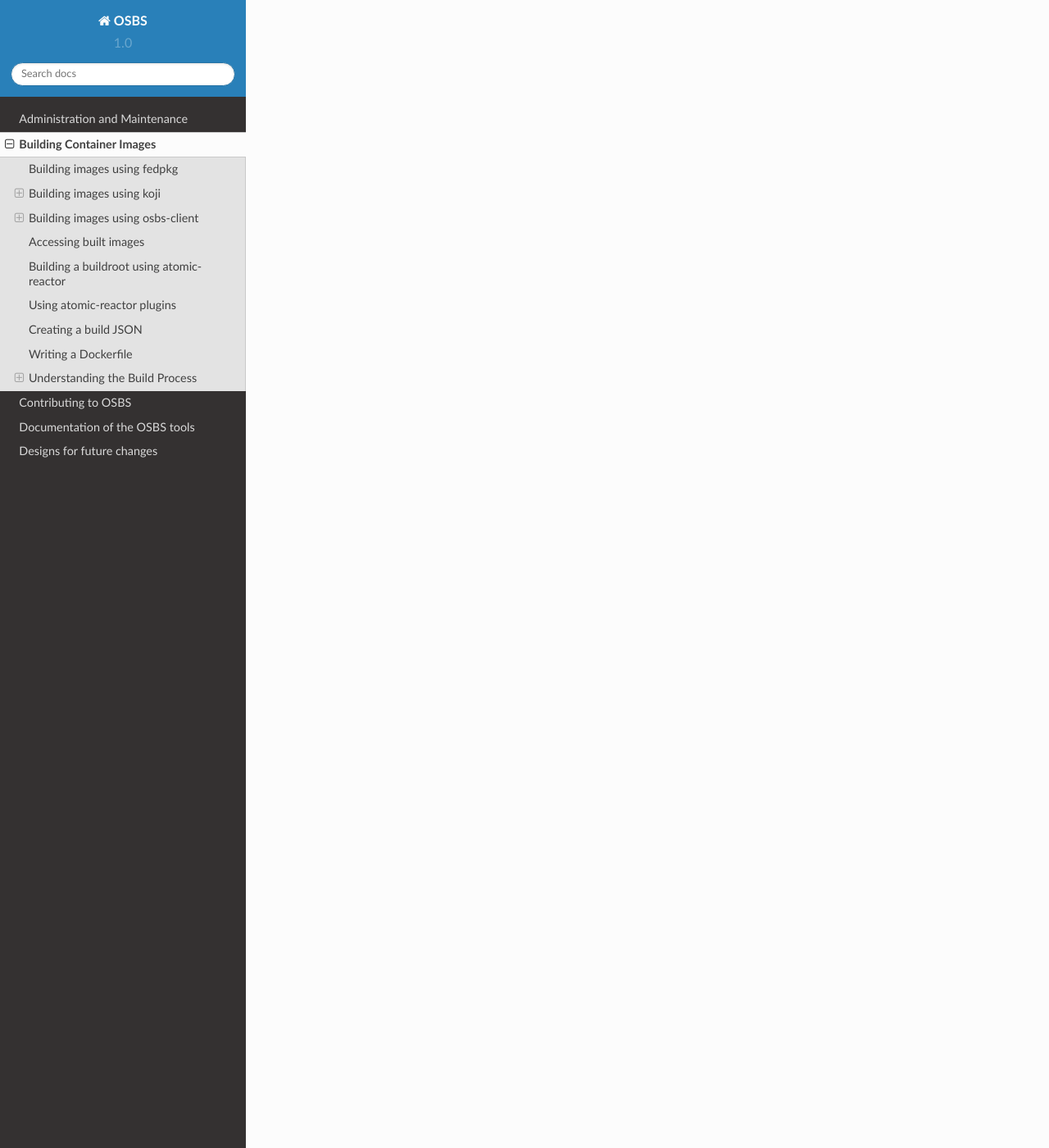
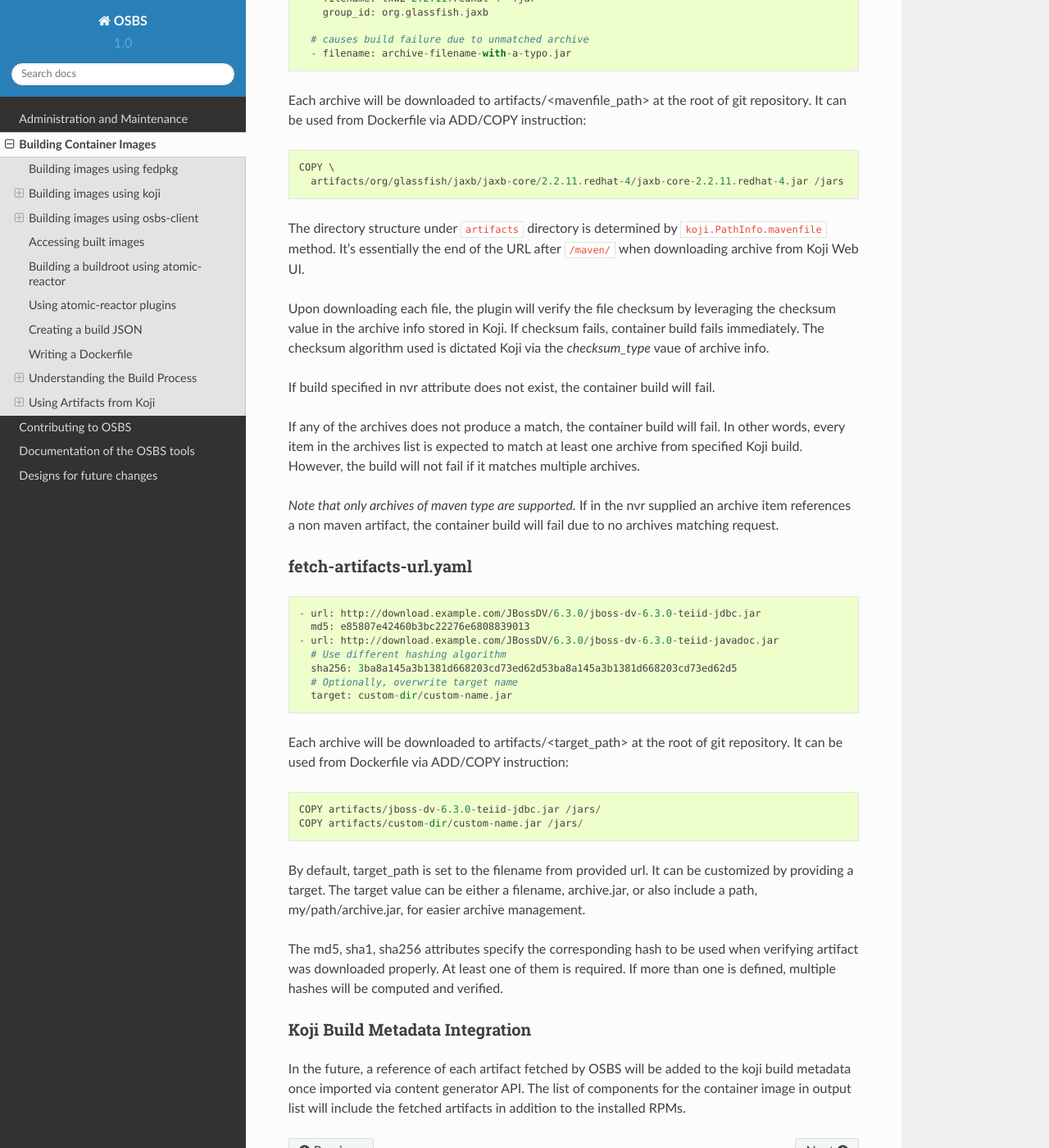
Before and after one commit to containerbuildsystem/osbs-docs, a Sphinx documentation site: the page built from docs/users.rst, in a window 1280 px wide and 1400 px high, scrolled down 4593 px. Shown: the whole window at 82% size. Built offline with Sphinx 7.4.7 and the Read the Docs theme 2.0.0, drawn with Linux system fonts in a browser that asks for light colours; some of the changed text lies outside the part shown.

Commit message:
Document fetching artifacts from Koji

```diff
--- a/docs/users.rst
+++ b/docs/users.rst
@@ -242,3 +242,121 @@
 ID to stream the filesystem tar archive from. Each worker build only
 streams the filesystem tar archive for the architecture it is running
 on.
+
+Using Artifacts from Koji
+-------------------------
+
+During a container build, it might be desireable to fetch some artifacts
+from an existing Koji build. For instance, when building a Java-based
+container, JAR archives from a Koji build are required to be added to
+the resulting container image.
+
+
+The atomic-reactor pre-build plugin, fetch_maven_artifacts, can be used
+for including non-RPM content in a container image during build time.
+This plugin will look for the existence of two files in the git repository
+in the same directory as the Dockerfile:
+fetch-artifacts-koji.yaml and fetch-artifacts-url.yaml.
+
+The first is meant to fetch artifacts from an existing Koji build.
+The second allows specific URLs to be used for fetching artifacts.
+fetch-artifacts-koji.yaml will be processed first.
+
+fetch-artifacts-koji.yaml
+~~~~~~~~~~~~~~~~~~~~~~~~~
+
+::
+
+  - nvr: foobar # All archives will be downloaded
+
+  - nvr: com.sun.xml.bind.mvn-jaxb-parent-2.2.11.redhat_4-1
+    archives:
+    # pull a specific archive
+    - filename: jaxb-core-2.2.11.redhat-4.jar
+      group_id: org.glassfish.jaxb
+
+    # group_id omitted - multiple archives may be downloaded
+    - filename: jaxb-jxc-2.2.11.redhat-4.jar
+
+    # glob support
+    - filename: txw2-2.2.11.redhat-4-*.jar
+
+    # pull all archives for a specific group
+    - group_id: org.glassfish.jaxb
+
+    # glob support with group_id restriction
+    - filename: txw2-2.2.11.redhat-4-*.jar
+      group_id: org.glassfish.jaxb
+
+    # causes build failure due to unmatched archive
+    - filename: archive-filename-with-a-typo.jar
+
+Each archive will be downloaded to artifacts/<mavenfile_path> at the root
+of git repository. It can be used from Dockerfile via ADD/COPY instruction:
+
+::
+
+  COPY \
+    artifacts/org/glassfish/jaxb/jaxb-core/2.2.11.redhat-4/jaxb-core-2.2.11.redhat-4.jar /jars
+
+The directory structure under ``artifacts`` directory is determined
+by ``koji.PathInfo.mavenfile`` method. It’s essentially the end of
+the URL after ``/maven/`` when downloading archive from Koji Web UI.
+
+Upon downloading each file, the plugin will verify the file checksum by
+leveraging the checksum value in the archive info stored in Koji. If
+checksum fails, container build fails immediately. The checksum algorithm
+used is dictated Koji via the `checksum_type` vaue of archive info.
+
+If build specified in nvr attribute does not exist, the container
+build will fail.
+
+If any of the archives does not produce a match, the container build will fail.
+In other words, every item in the archives list is expected to match at least
+one archive from specified Koji build. However, the build will not fail if it
+matches multiple archives.
+
+*Note that only archives of maven type are supported.* If in the nvr
+supplied an archive item references a non maven artifact, the container
+build will fail due to no archives matching request.
+
+
+fetch-artifacts-url.yaml
+~~~~~~~~~~~~~~~~~~~~~~~~
+
+::
+
+  - url: http://download.example.com/JBossDV/6.3.0/jboss-dv-6.3.0-teiid-jdbc.jar
+    md5: e85807e42460b3bc22276e6808839013
+  - url: http://download.example.com/JBossDV/6.3.0/jboss-dv-6.3.0-teiid-javadoc.jar
+    # Use different hashing algorithm
+    sha256: 3ba8a145a3b1381d668203cd73ed62d53ba8a145a3b1381d668203cd73ed62d5
+    # Optionally, overwrite target name
+    target: custom-dir/custom-name.jar
+
+Each archive will be downloaded to artifacts/<target_path> at the root
+of git repository. It can be used from Dockerfile via ADD/COPY instruction:
+
+::
+
+  COPY artifacts/jboss-dv-6.3.0-teiid-jdbc.jar /jars/
+  COPY artifacts/custom-dir/custom-name.jar /jars/
+
+By default, target_path is set to the filename from provided url. It can
+be customized by providing a target. The target value can be either a
+filename, archive.jar, or also include a path, my/path/archive.jar, for
+easier archive management.
+
+The md5, sha1, sha256 attributes specify the corresponding hash to be used
+when verifying artifact was downloaded properly. At least one of them is
+required. If more than one is defined, multiple hashes will be computed
+and verified.
+
+
+Koji Build Metadata Integration
+~~~~~~~~~~~~~~~~~~~~~~~~~~~~~~~
+
+In the future, a reference of each artifact fetched by OSBS will be
+added to the koji build metadata once imported via content generator API.
+The list of components for the container image in output list will
+include the fetched artifacts in addition to the installed RPMs.
```
